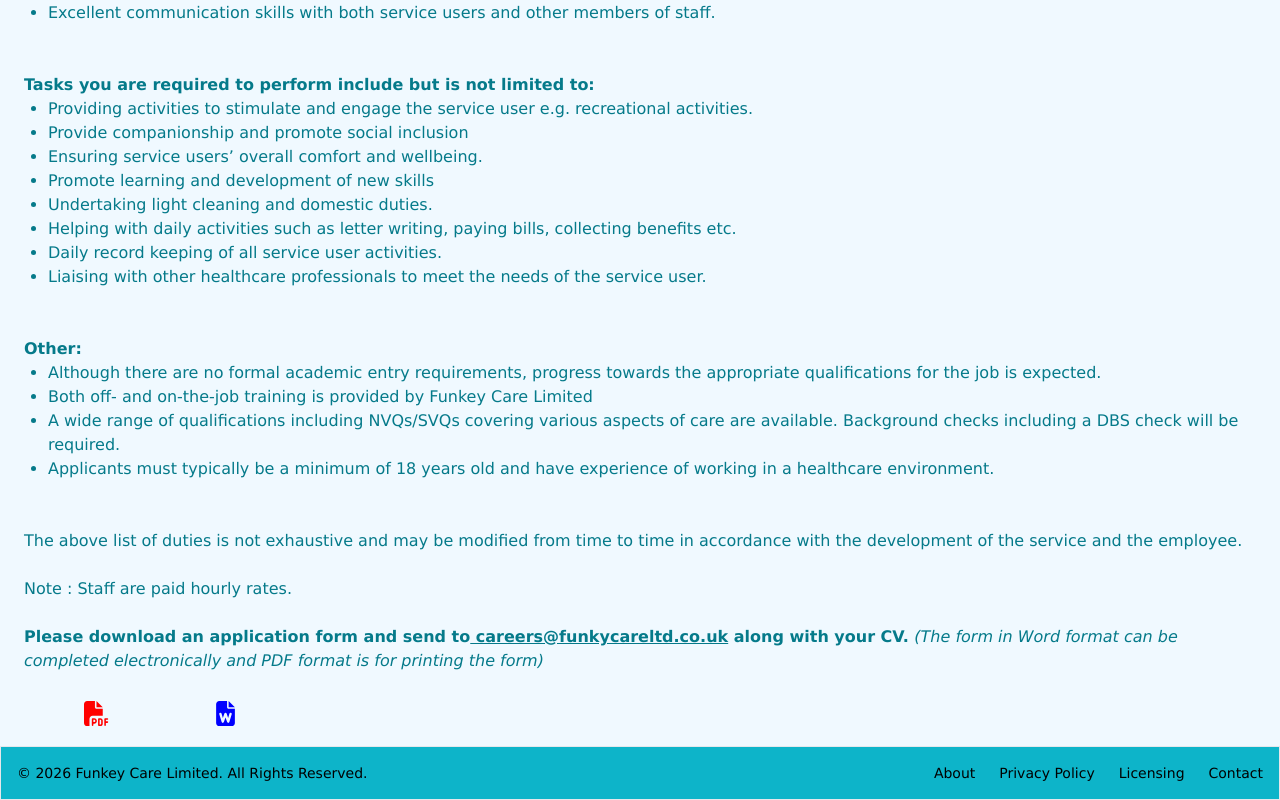
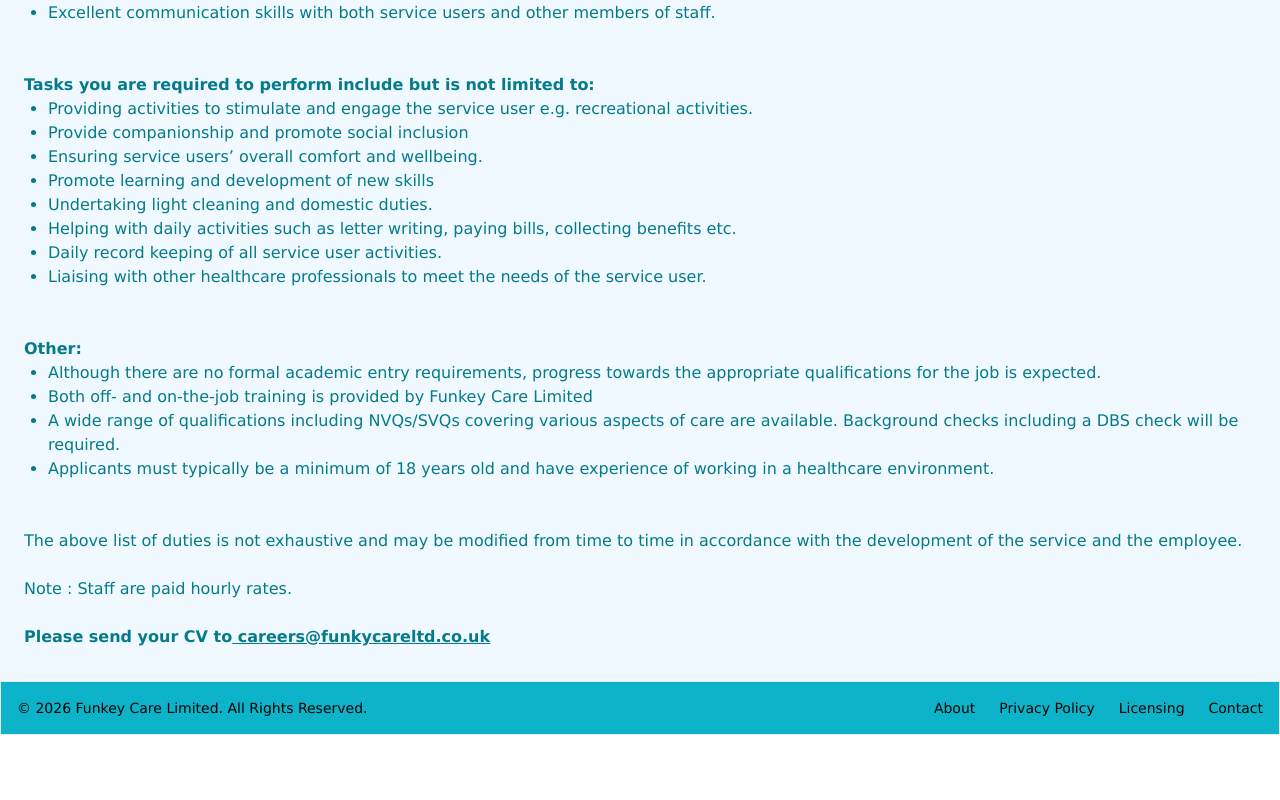
Before and after one commit to rufaro-13/FunkyHealth, a React (Vite) app in the folder funkycareltd/: page /careers in a window 1280 px wide. Shown: the part 505-1305 px from the top of the page. After the commit the page ends 1240 px from the top, so only its background shows below. Built offline with nearby package versions, Linux system fonts and the light colour scheme.

Commit message:
application form hidden

```diff
--- a/funkycareltd/src/pages/Careers.jsx
+++ b/funkycareltd/src/pages/Careers.jsx
@@ -103,43 +103,43 @@ function Careers() {
             The above list of duties is not exhaustive and may be modified from time to time in accordance with the development of the service and the employee.
             <br/><br/>
             Note : Staff are paid hourly rates.<br/><br/>
-            <span className='font-semibold'>Please download an application form and send to
+            <span className='font-semibold'>Please{/* download an application form and */} send your CV to
              <a href="mailto:careers@funkycareltd.co.uk" className=" underline text-darkblue rounded hover:bg-gray-100
             md:hover:bg-transparent md:hover:text-blue-700 md:p-0 md:dark:hover:text-blue-500 dark:text-navcolour dark:hover:bg-gray-700
-             dark:hover:text-white md:dark:hover:bg-transparent dark:border-gray-700"> careers@funkycareltd.co.uk</a> along with your CV. <span className='italic font-normal'>(The form in Word format can be completed electronically and
-             PDF format is for printing the form)</span>
+             dark:hover:text-white md:dark:hover:bg-transparent dark:border-gray-700"> careers@funkycareltd.co.uk</a>{/*  along with your CV. */} {/* <span className='italic font-normal'>(The form in Word format can be completed electronically and
+             PDF format is for printing the form)</span> */}
             </span></p>
 
         </div>
 
         <div class='text-center py-4 md: flex'>
 
-        <div class="col-span-1 flex lg:ml-8 mt-2 px-2 lg:px-8  items-start">
+        {/* <div class="col-span-1 flex lg:ml-8 mt-2 px-2 lg:px-8  items-start">
                <IconContext.Provider value={{ color: 'red', size: '25px', padding:'2px 2px' }}>
 
                     <FaFilePdf class=" mx-1 my-1"/>
 
                </IconContext.Provider>
-               <p class="md:text-1xl text-sm">
+               <p class="md:text-1xl text-sm"> */}
 
               {/*  <a href={appfm} class="text-blue-700 hover:underline" download="Ste_by_Step Application Form">Application Form</a> */}
-               </p>
+              {/*  </p>
 
-             </div>
+             </div> */}
 
 
-             <div class="col-span-1 flex lg:ml-8 mt-2 px-2 lg:px-8  items-start">
+             {/* <div class="col-span-1 flex lg:ml-8 mt-2 px-2 lg:px-8  items-start">
                <IconContext.Provider value={{ color: 'blue', size: '25px', padding:'2px 2px' }}>
 
                     <FaFileWord class=" mx-1 my-1"/>
 
                </IconContext.Provider>
-               <p class="md:text-1xl text-sm">
+               <p class="md:text-1xl text-sm"> */}
 
                {/* <a href={applform} class="text-blue-700 hover:underline" download="Ste_by_Step Application Form">Application Form</a> */}
-               </p>
+              {/*  </p>
 
-             </div>
+             </div> */}
 
         </div>
 
```
